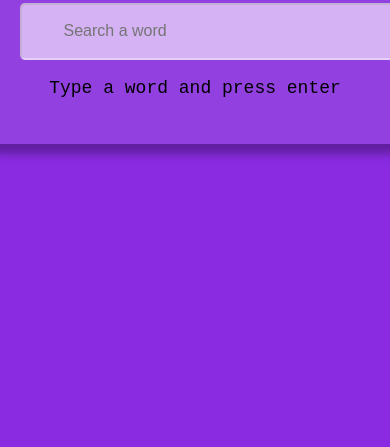
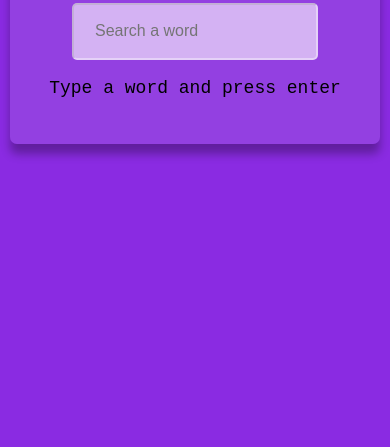
Before and after one commit to Adaobilynda1234/Dictionary-app, a plain HTML site: page index.html in a window 390 px wide. Shown: the part 397-844 px from the top of the page. Drawn offline with Linux system fonts and the light colour scheme.

Commit message:
second commit

```diff
--- a/style.css
+++ b/style.css
@@ -35,3 +35,15 @@ body {
 .meaning-container {
   display: none;
 }
+
+@media (max-width: 900px) {
+  .input {
+    height: 53px;
+    width: 200px;
+    background-color: rgba(255, 255, 255, 0.6);
+    border-color: rgba(255, 255, 255, 0.4);
+    font-size: 16px;
+    padding: 0 21px;
+    border-radius: 5px;
+  }
+}
```
